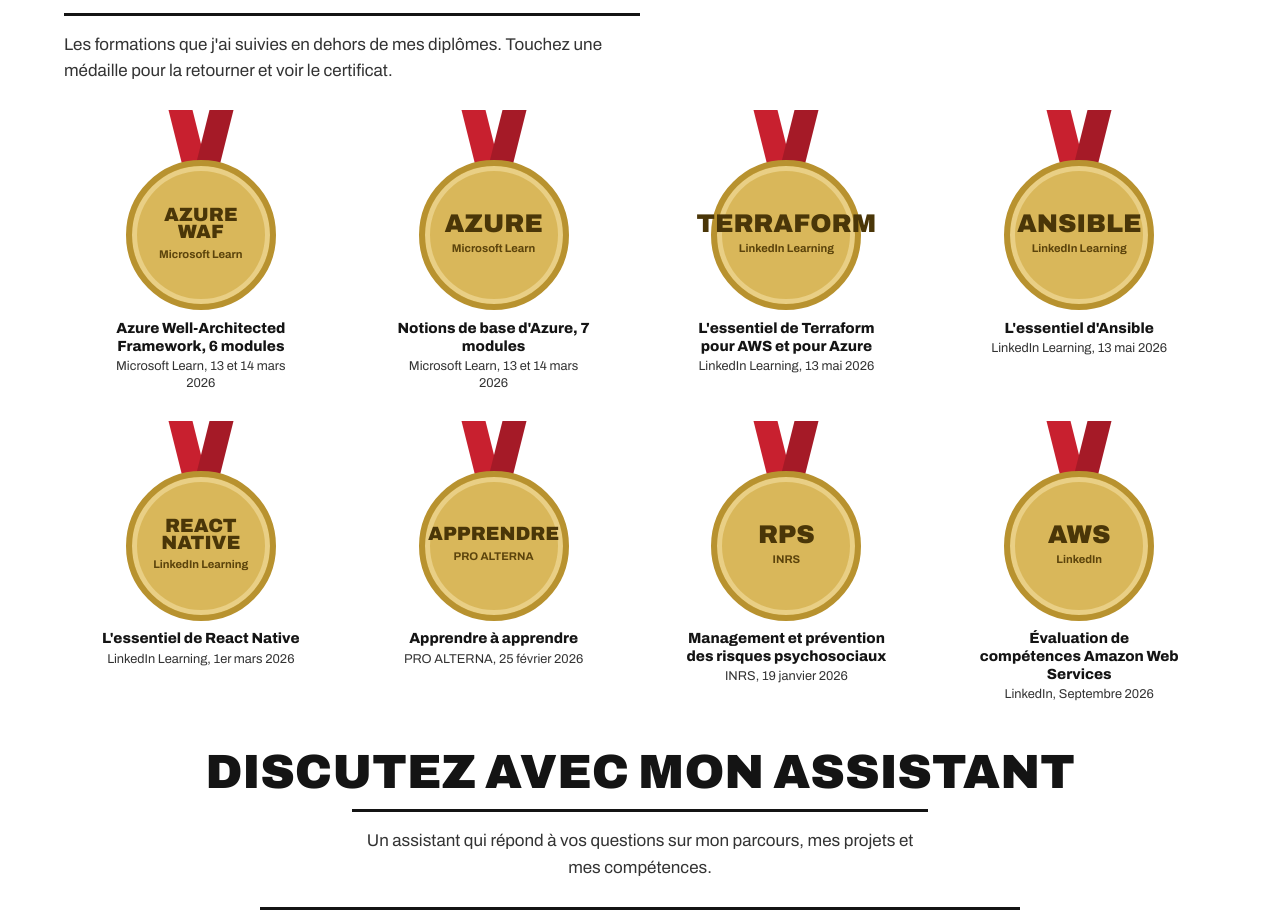
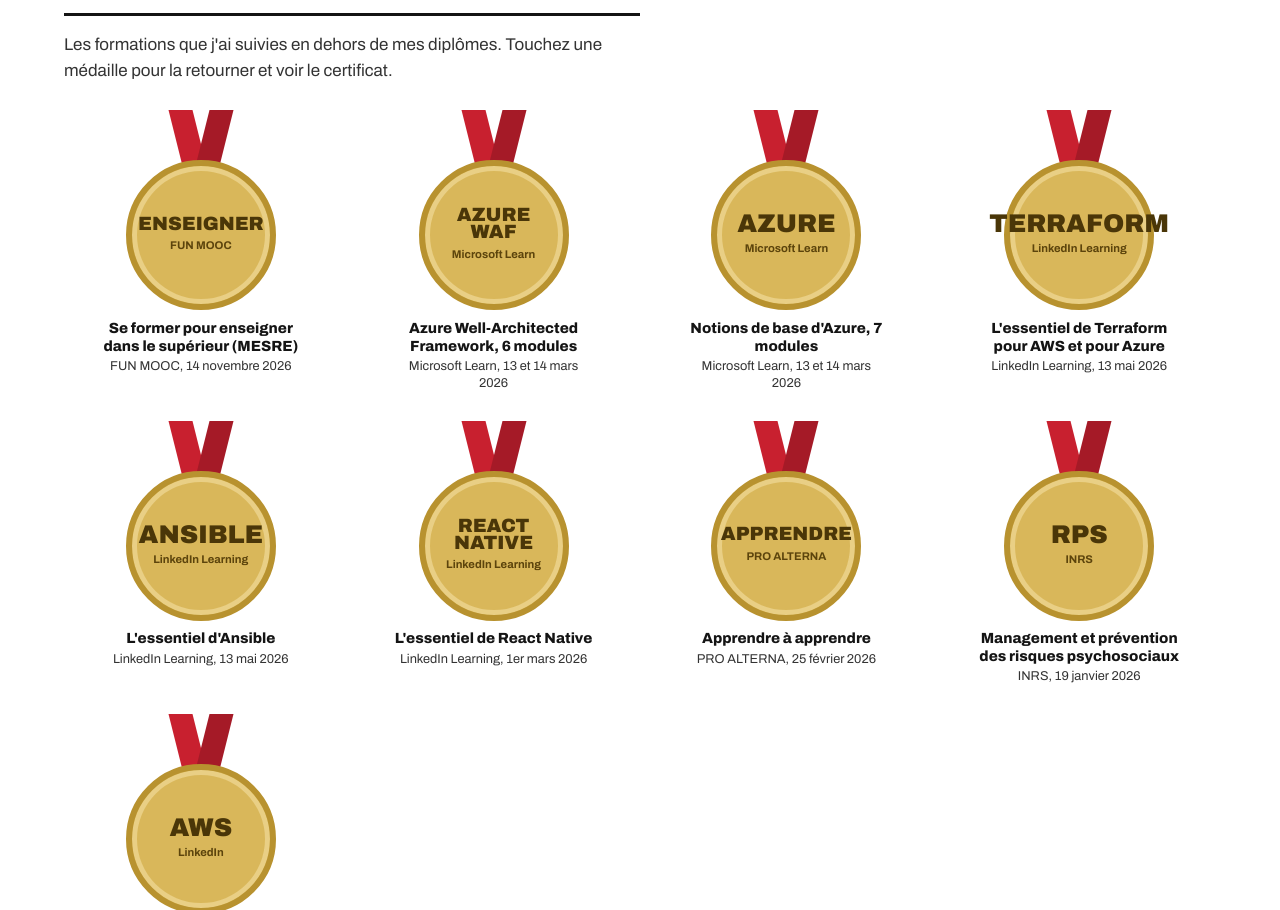
Before and after one commit to hamedy-yahya-camara/portfolio, a plain HTML site: page index.html in a window 1280 px wide. Shown: the part 5481-6391 px from the top of the page. Drawn offline with Linux system fonts and the light colour scheme.

Commit message:
Ajout du badge FUN « Se former pour enseigner dans le supérieur »
- Nouvelle médaille dans Certificats et formations, avec lien de vérification Open Badge
- Réponse de l'assistant sur la pédagogie complétée

Co-Authored-By: Claude Opus 5.5 <noreply@anthropic.com>
Claude-Session: https://claude.ai/code/session_01BrwFWSw3kiin2Z3ovHg9gK

```diff
--- a/index.html
+++ b/index.html
@@ -670,6 +670,8 @@ document.querySelectorAll('.eg-pics button').forEach(p => p.addEventListener('cl
 /* Certificats */
 const CI = f => ({f:'img/certs/' + f[0] + '.webp', c:f[1]});
 const M = [
+  {f:'Enseigner', s:true, org:'FUN MOOC', nm:'Se former pour enseigner dans le supérieur (MESRE)', dt:'14 novembre 2026', imgs:[['enseigner','Badge de réussite, France Université Numérique']].map(CI),
+   links:[['Vérifier le badge','https://openbadgefactory.com/obv3/credentials/ca3a3d2d2094b2dc2afa889fbd50abae9c273077']]},
   {f:'Azure WAF', s:true, org:'Microsoft Learn', nm:'Azure Well-Architected Framework, 6 modules', dt:'13 et 14 mars 2026',
    imgs:[['waf-0','Présentation'],['waf-1','Fiabilité'],['waf-2','Sécurité'],['waf-3','Optimisation des coûts'],['waf-4','Excellence opérationnelle'],['waf-5','Efficacité des performances']].map(CI)},
   {f:'Azure', org:'Microsoft Learn', nm:"Notions de base d'Azure, 7 modules", dt:'13 et 14 mars 2026',
@@ -715,7 +717,7 @@ const QA = [
  {q:"Ses compétences Cloud et DevOps ?", k:["cloud","devops","competence","kubernetes","k8s","docker","terraform","ansible","aws","azure","gcp","ci","cd","gitlab","linux","technique","outil","infra","infrastructure","helm","packer"],
   a:"Il travaille avec Docker et Kubernetes (K3s, k3d, Helm), Terraform, Ansible et Packer, sur AWS, Azure et GCP, avec GitLab CI/CD, Linux, VMware ESXi et pfSense. Il a suivi des formations certifiantes sur Terraform pour AWS et Azure, Ansible et l'Azure Well-Architected Framework. Ses projets sont visibles dans la <a href=\"#projets\">salle des projets</a>."},
  {q:"Son lien avec la pédagogie et la réalité virtuelle ?", k:["pedagogie","pedagogique","vr","virtuelle","realite","augmentee","3d","synva","apprentissage","formation","enseigner","immersif","mooc","a-frame","aframe"],
-  a:"Avec le master SYNVA, il apprend à concevoir des applications d'apprentissage en réalité virtuelle, augmentée et 3D, avec l'ingénierie de la formation et l'ergonomie des interfaces. Ses projets en cours : une visite virtuelle de Strasbourg dans les années 1950 en casque VR (A-Frame), une enquête sur la motivation dans les MOOC, et un entretien sur l'IA avec un ingénieur pédagogique."},
+  a:"Avec le master SYNVA, il apprend à concevoir des applications d'apprentissage en réalité virtuelle, augmentée et 3D, avec l'ingénierie de la formation et l'ergonomie des interfaces. Ses projets en cours : une visite virtuelle de Strasbourg dans les années 1950 en casque VR (A-Frame), une enquête sur la motivation dans les MOOC, et un entretien sur l'IA avec un ingénieur pédagogique. Il a aussi obtenu en novembre 2026 le badge de réussite du MOOC « Se former pour enseigner dans le supérieur » (France Université Numérique) : pédagogie active, motivation, évaluation, approche par compétences, enseignement en ligne et IA générative."},
  {q:"Son projet phare ?", k:["projet","phare","pipeline","iac","odoo","k3s","meilleur","principal","realisation"],
   a:"Un pipeline d'infrastructure complet sur AWS : une image machine créée avec Packer, le réseau et les serveurs avec Terraform, un cluster K3s configuré avec Ansible, puis l'ERP Odoo 17 déployé avec Helm et exposé en HTTPS. Résultat : 22 tâches livrées sur 22, pour 45 $ dépensés sur un budget de 100 $. <a href=\"#projets\">Voir le projet et ses captures</a>."},
  {q:"A-t-il dirigé une équipe ?", k:["equipe","dirige","diriger","manager","management","encadre","encadrement","chef","leader","jira","agile","scrum","stagiaire","stagiaires","gere","gerer","pilote","piloter"],
```
Also changed, not shown: img/certs/enseigner.webp (added).
